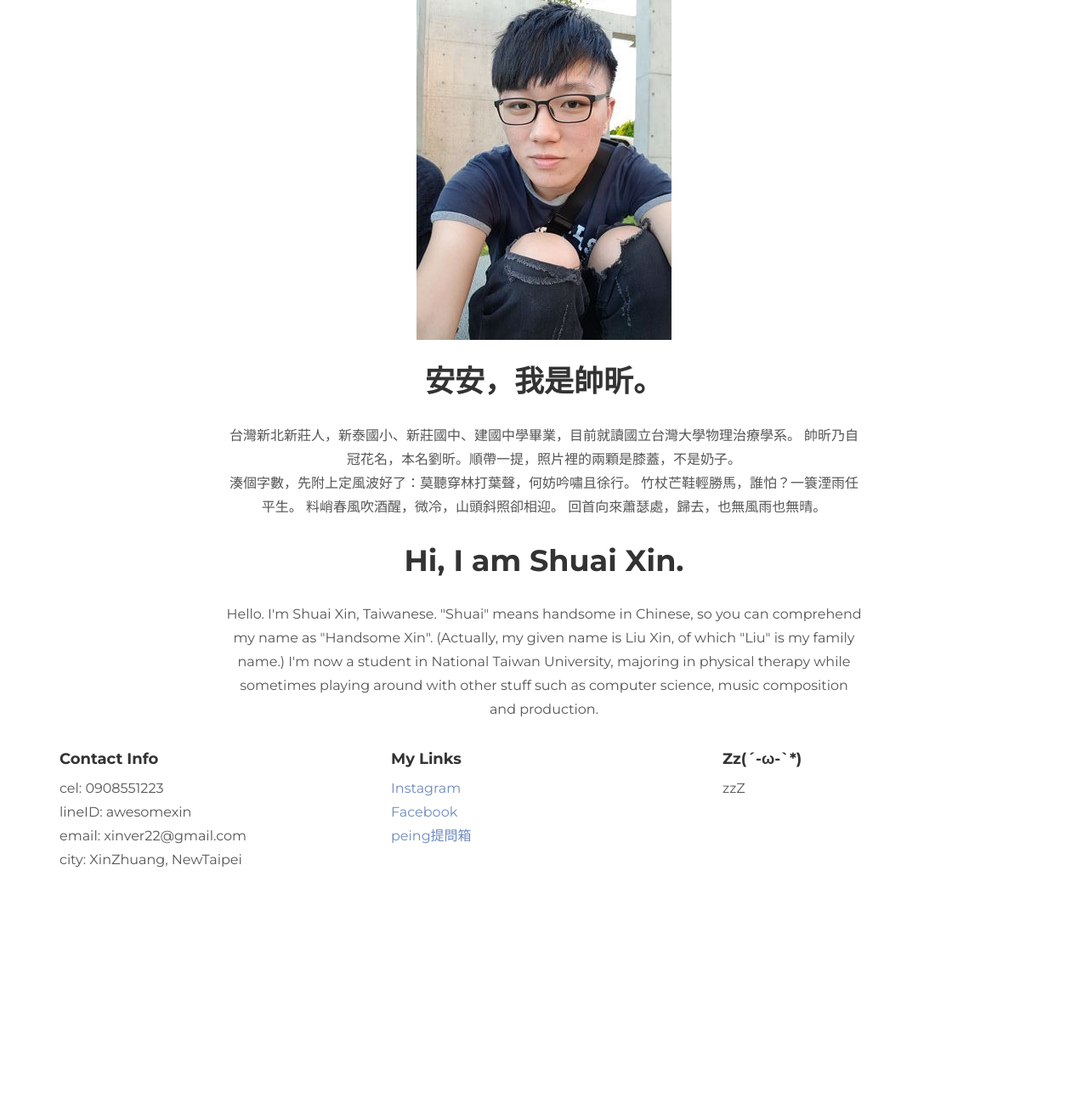
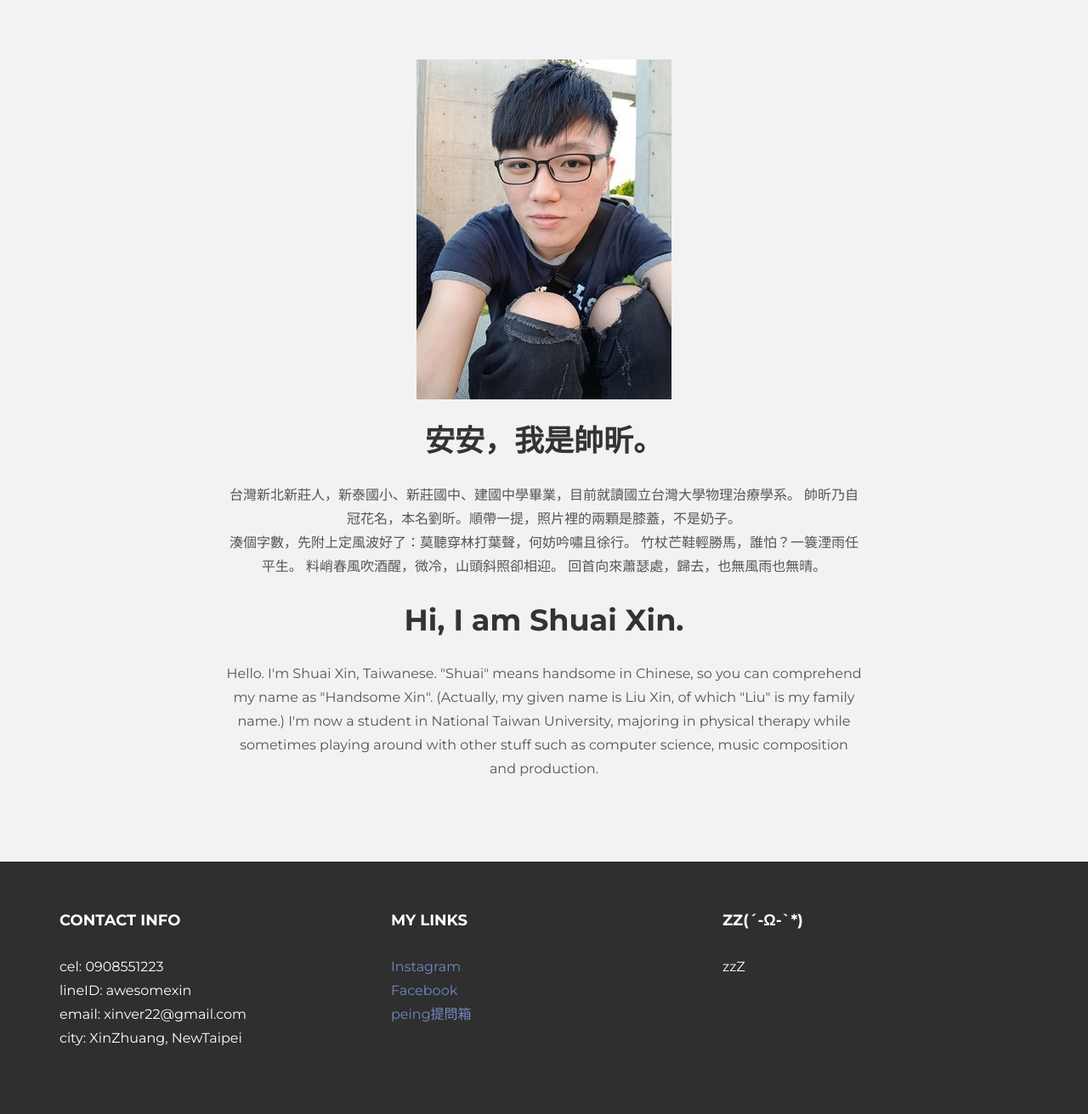
Before and after one commit to Shuai-Xin/djan, a Django app: page / in a window 1280 px wide. Shown: the part 191-1502 px from the top of the page at 85% size. Before the commit the page ends 1212 px from the top, so only its background shows below. Run offline with Django 3.2, Linux system fonts and the light colour scheme; some libraries are stand-ins or nearby versions.

Commit message:
modified some id names

```diff
--- a/static/css/main.css
+++ b/static/css/main.css
@@ -141,24 +141,24 @@ a:after {
 
 /* +++++ WRAP SECTIONS +++++ */
 
-#ww {
+#about {
 	padding-top: 70px;
 	padding-bottom: 70px;
 	background-color: #f2f2f2;
 }
 
 
-#footer {
+#contact {
 	background-color: #2f2f2f;
 	padding-top: 50px;
 	padding-bottom: 50px;
 }
 
-#footer p {
+#contact p {
 	color: white;
 }
 
-#footer h4 {
+#contact h4 {
 	color: white;
 	text-transform: uppercase;
 	padding-bottom: 20px;
```
